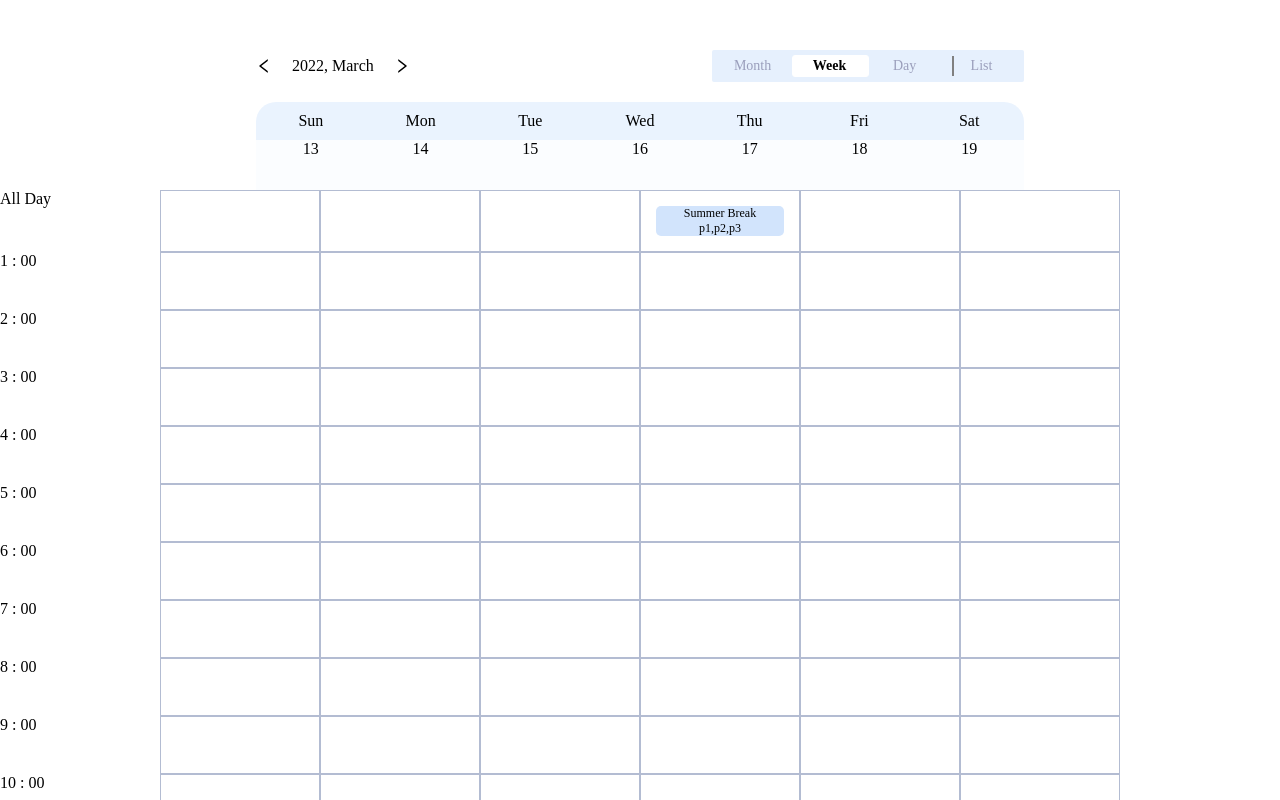
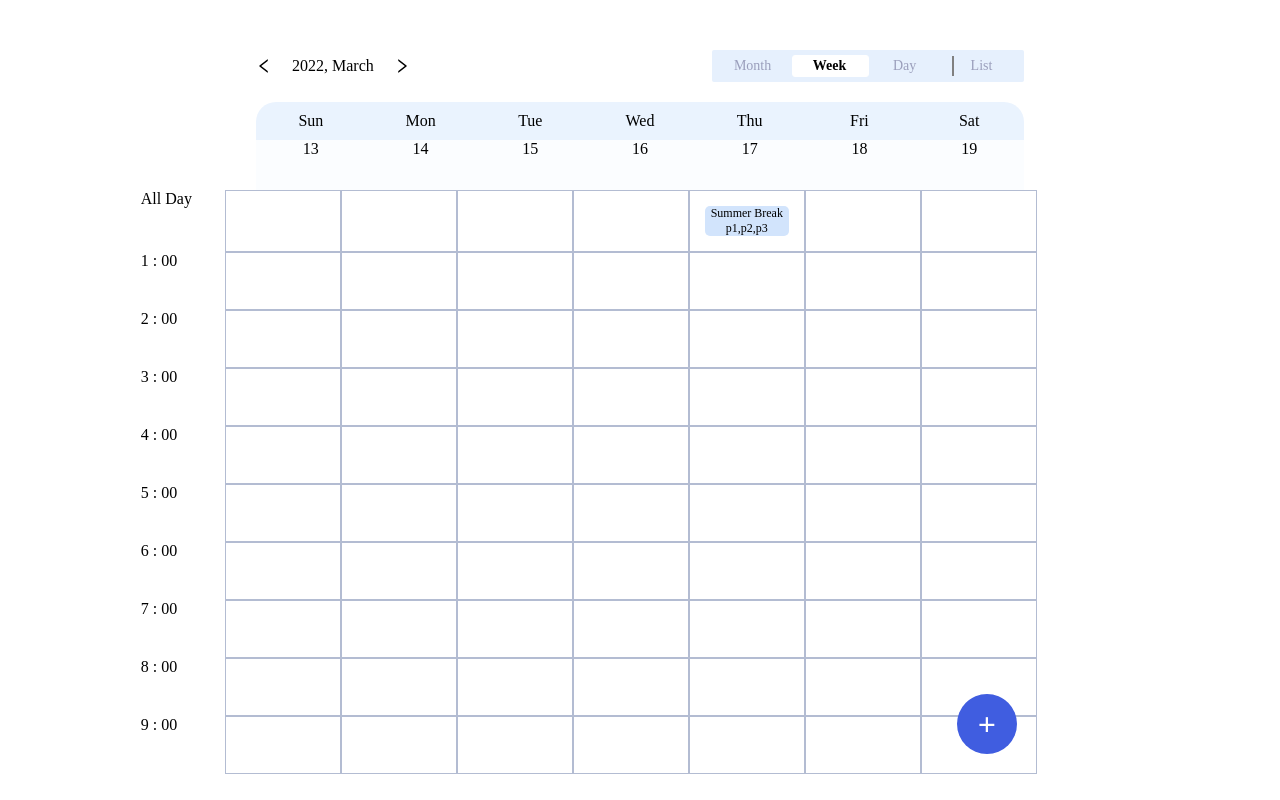
Before and after one commit to arkarhtethan/calendar-task, a React (Create React App) app: page / in a window 1280 px wide. Both pictures are taken after a click on the element "Week". Shown: the top 800 px of the page. Built offline with nearby package versions, Linux system fonts and the light colour scheme.

Commit message:
moved fab inside WeeksGridBody

```diff
--- a/src/components/WeekDaysGrid.jsx
+++ b/src/components/WeekDaysGrid.jsx
@@ -16,7 +16,7 @@ const WeeksGridHeader = ({ children }) => (
 );
 
 const WeeksGridBody = ({ children }) => (
-  <div className="weeks__grid-body">{children}</div>
+  <div className="weeks__grid--body">{children}</div>
 );
 
 const WeeksGridItem = ({ children }) => (
@@ -35,14 +35,16 @@ const WeeksGridItemText = ({ hour, show, day }) => {
           {hour === 0 ? "All Day" : `${hour} : 00`}
         </p>
       )}
+      <div className="weeks__grid--body-item__text-event">
         {notes && !noteTime && hour === 0 && extractedData && (
-        <div className="weeks__grid--body-item__text-event">
+          <>
             {notes &&
               !noteTime &&
               hour === 0 &&
               notes?.map((note) => <p style={{ fontSize: "12px" }}>{note}</p>)}
+          </>
+        )}
       </div>
-      )}
     </div>
   );
 };
@@ -66,7 +68,7 @@ const WeekDaysGrid = () => {
   }, [value]);
 
   return (
-    <>
+    <div className="week">
       <CalendarHeaderRow />
       <WeeksGridContainer>
         <WeeksGridHeader>
@@ -80,10 +82,16 @@ const WeekDaysGrid = () => {
             .map((_, index) => (
               <>
                 <WeeksGridItem>
+                  <WeeksGridItemText
+                    key={`-${index}`}
+                    show={true}
+                    hour={index}
+                    day={days[0]}
+                  />
                   {days.map((day, ii) => (
                     <WeeksGridItemText
                       key={`${ii}-${index}`}
-                      show={ii === 0}
+                      show={false}
                       hour={index}
                       day={day}
                     />
@@ -91,10 +99,10 @@ const WeekDaysGrid = () => {
                 </WeeksGridItem>
               </>
             ))}
+          <FAB />
         </WeeksGridBody>
-        <FAB />
       </WeeksGridContainer>
-    </>
+    </div>
   );
 };
 
```
Lines whose indentation alone changed are shown as unchanged.
